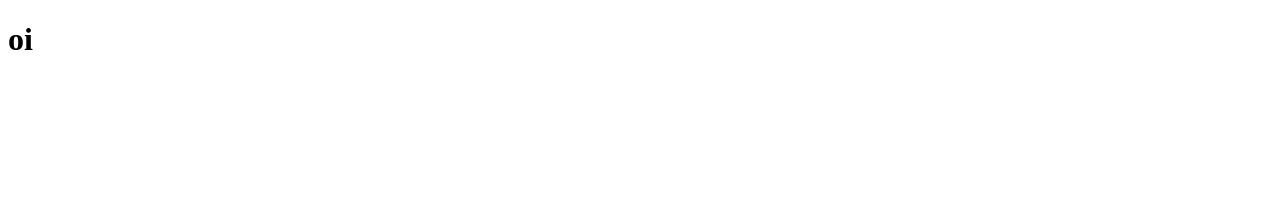
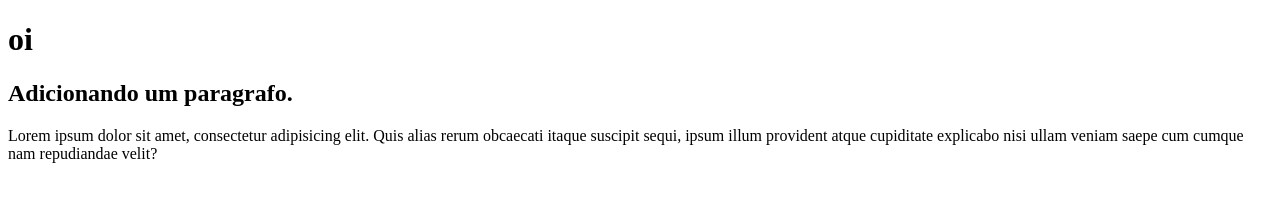
Before and after one commit to remacedo/gulpfile, a plain HTML site: page index.html in a window 1280 px wide. Drawn offline with Linux system fonts and the light colour scheme.

Commit message:
Paragrafro adicionado

```diff
--- a/index.html
+++ b/index.html
@@ -6,5 +6,12 @@
 </head>
 <body>
 	<h1>oi</h1>
+
+	<h2>Adicionando um paragrafo.</h2>
+
+
+	<p>Lorem ipsum dolor sit amet, consectetur adipisicing elit. Quis alias rerum obcaecati itaque suscipit sequi, ipsum illum provident atque cupiditate explicabo nisi ullam veniam saepe cum cumque nam repudiandae velit?</p>
+
+
 </body>
 </html>
```
